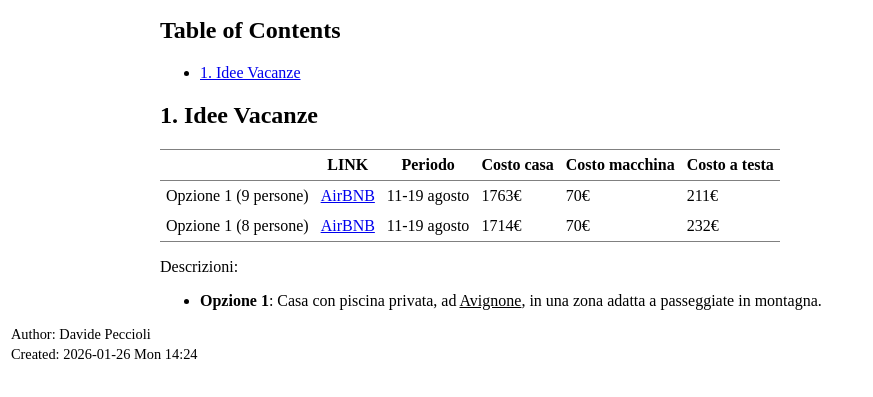
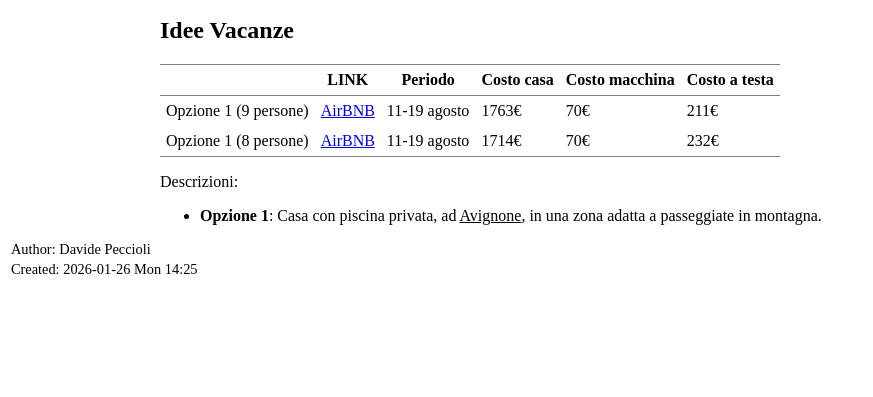
Before and after one commit to pecciolidavide/Vacanze2026, a plain HTML site: page index.html in a window 1280 px wide. Shown: the part 61-458 px from the top of the page, without its empty margins (0-873 px from the left). Drawn offline with Linux system fonts and the light colour scheme.

Commit message:
html enhancement

```diff
--- a/index.html
+++ b/index.html
@@ -3,7 +3,7 @@
 "http://www.w3.org/TR/xhtml1/DTD/xhtml1-strict.dtd">
 <html xmlns="http://www.w3.org/1999/xhtml" lang="en" xml:lang="en">
 <head>
-<!-- 2026-01-26 Mon 14:24 -->
+<!-- 2026-01-26 Mon 14:25 -->
 <meta http-equiv="Content-Type" content="text/html;charset=utf-8" />
 <meta name="viewport" content="width=device-width, initial-scale=1" />
 <title>Vacanze 2026</title>
@@ -197,17 +197,9 @@
 <body>
 <div id="content" class="content">
 <h1 class="title">Vacanze 2026</h1>
-<div id="table-of-contents" role="doc-toc">
-<h2>Table of Contents</h2>
-<div id="text-table-of-contents" role="doc-toc">
-<ul>
-<li><a href="#org989db7e">1. Idee Vacanze</a></li>
-</ul>
-</div>
-</div>
-<div id="outline-container-org989db7e" class="outline-2">
-<h2 id="org989db7e"><span class="section-number-2">1.</span> Idee Vacanze</h2>
-<div class="outline-text-2" id="text-1">
+<div id="outline-container-org8671142" class="outline-2">
+<h2 id="org8671142">Idee Vacanze</h2>
+<div class="outline-text-2" id="text-org8671142">
 <table border="2" cellspacing="0" cellpadding="6" rules="groups" frame="hsides">
 
 
@@ -266,7 +258,7 @@ Descrizioni:
 </div>
 <div id="postamble" class="status">
 <p class="author">Author: Davide Peccioli</p>
-<p class="date">Created: 2026-01-26 Mon 14:24</p>
+<p class="date">Created: 2026-01-26 Mon 14:25</p>
 </div>
 </body>
 </html>
```
Also changed, not shown: 1 other file.
